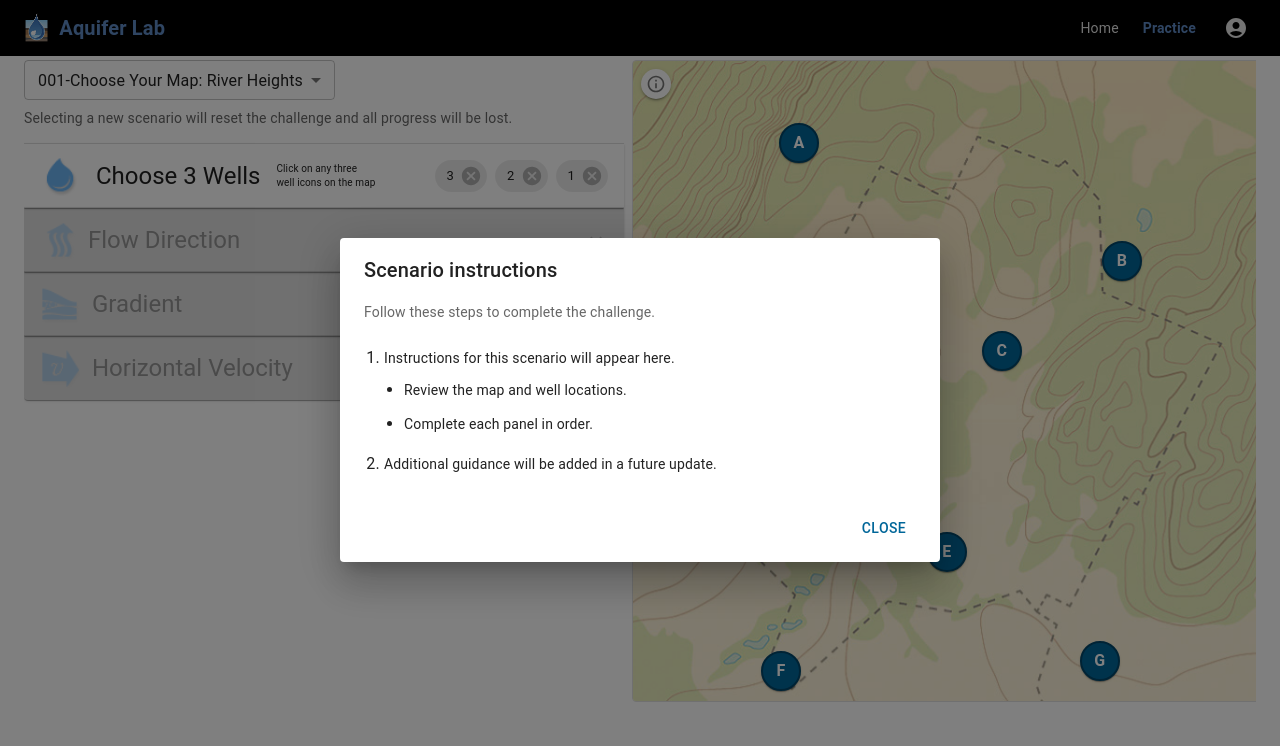
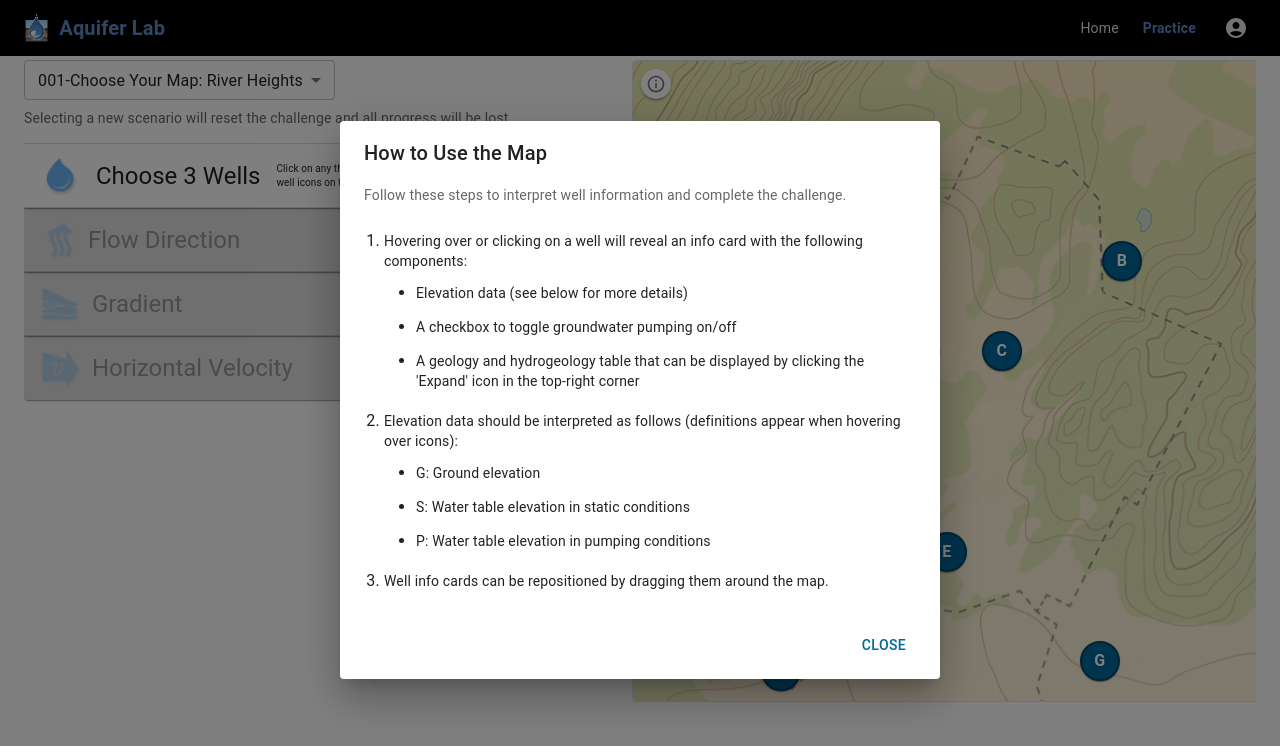
Before and after one commit to Geosyntec/ngwa-hydrogeo-challenge, a React (Vite) app: page /scenario in a window 1280 px wide. Both pictures are taken after a click on the button 656 px from the left and 84 px from the top of the page. Shown: the top 746 px of the page. Built offline with nearby package versions, Linux system fonts and the light colour scheme.

Commit message:
Add detailed map instructions

```diff
--- a/src/features/scenario/components/MapView/ScenarioInfoModal.tsx
+++ b/src/features/scenario/components/MapView/ScenarioInfoModal.tsx
@@ -16,17 +16,28 @@ export type ScenarioInstructionItem = {
 };
 
 /** Placeholder steps until scenario copy is finalized. */
-const PLACEHOLDER_INSTRUCTIONS: ScenarioInstructionItem[] = [
+const MAP_INSTRUCTIONS: ScenarioInstructionItem[] = [
   {
-    primary: "Instructions for this scenario will appear here.",
+    primary:
+      "Hovering over or clicking on a well will reveal an info card with the following components:",
     nestedItems: [
-      "Review the map and well locations.",
-      "Complete each panel in order.",
+      "Elevation data (see below for more details)",
+      "A checkbox to toggle groundwater pumping on/off",
+      "A geology and hydrogeology table that can be displayed by clicking the 'Expand' icon in the top-right corner",
     ],
   },
   {
-    primary: "Additional guidance will be added in a future update.",
+    primary:
+      "Elevation data should be interpreted as follows (definitions appear when hovering over icons):",
+    nestedItems: [
+      "G: Ground elevation",
+      "S: Water table elevation in static conditions",
+      "P: Water table elevation in pumping conditions",
+    ],
   },
+  {
+    primary:"Well info cards can be repositioned by dragging them around the map."
+  }
 ];
 
 export type ScenarioInfoModalProps = {
@@ -40,13 +51,14 @@ export default function ScenarioInfoModal({
 }: ScenarioInfoModalProps) {
   return (
     <Dialog open={open} onClose={onClose} maxWidth="sm" fullWidth>
-      <DialogTitle>Scenario instructions</DialogTitle>
+      <DialogTitle>How to Use the Map</DialogTitle>
       <DialogContent>
         <Typography variant="body2" color="text.secondary" sx={{ mb: 2 }}>
-          Follow these steps to complete the challenge.
+          Follow these steps to interpret well information and complete the
+          challenge.{" "}
         </Typography>
         <List dense disablePadding component="ol" sx={{ pl: 2.5, m: 0 }}>
-          {PLACEHOLDER_INSTRUCTIONS.map((item, index) => (
+          {MAP_INSTRUCTIONS.map((item, index) => (
             <ListItem
               key={index}
               disableGutters
@@ -63,18 +75,7 @@ export default function ScenarioInfoModal({
                 primaryTypographyProps={{ variant: "body2" }}
               />
               {item.nestedItems != null && item.nestedItems.length > 0 ? (
-                <List
-                  dense
-                  disablePadding
-                  component="ul"
-                  sx={{
-                    pl: 2.5,
-                    m: 0,
-                    mt: 0.5,
-                    width: "100%",
-                    listStyleType: "disc",
-                  }}
-                >
+                <List dense disablePadding component="ul" sx={{ pl: 4, m: 0 }}>
                   {item.nestedItems.map((nested, nestedIndex) => (
                     <ListItem
                       key={nestedIndex}
@@ -85,10 +86,7 @@ export default function ScenarioInfoModal({
                         py: 0.25,
                       }}
                     >
-                      <ListItemText
-                        primary={nested}
-                        primaryTypographyProps={{ variant: "body2" }}
-                      />
+                      <ListItemText primary={nested}></ListItemText>
                     </ListItem>
                   ))}
                 </List>
--- a/src/features/scenario/components/MapView/WellInfoCard.tsx
+++ b/src/features/scenario/components/MapView/WellInfoCard.tsx
@@ -62,7 +62,7 @@ export type WellInfoCardProps = {
 
 /**
  * A non-modal hover card that anchors near a well marker.
- * G/S/P and pumping are always visible; Geology & Hydrology is hidden by default
+ * G/S/P and pumping are always visible; Geology & Hydrogeology is hidden by default
  * and toggled with an icon (legacy expand/collapse behavior). Card has a max width
  * with horizontal/vertical scroll when content overflows.
  */
@@ -389,7 +389,7 @@ export default function WellInfoCard({
                       <strong>Geology</strong>
                   </Typography>
                   <Typography variant="subtitle2" sx={{ mb: 0.5,flexGrow:0.5 }}>
-                      <strong>Hydrology</strong>
+                      <strong>Hydrogeology</strong>
                   </Typography>
                   </Box>
                   <Table size="small" sx={{ width: 400 }}>
@@ -420,8 +420,8 @@ export default function WellInfoCard({
               onClick={() => setGeologyExpanded((e) => !e)}
               aria-label={
                 geologyExpanded
-                  ? "Hide Geology & Hydrology"
-                  : "Show Geology & Hydrology"
+                  ? "Hide Geology & Hydrogeology"
+                  : "Show Geology & Hydrogeology"
               }
               sx={{ mt: -0.5, ml: "auto", mr: "24px", flexShrink: 0 }}
             >
--- a/src/features/scenario/components/Panels/FlowDirectionPanel/FlowDirectionPanel.tsx
+++ b/src/features/scenario/components/Panels/FlowDirectionPanel/FlowDirectionPanel.tsx
@@ -50,7 +50,7 @@ export default function FlowDirectionPanel() {
           anchorOrigin={{ vertical: "bottom", horizontal: "left" }}
         autoHideDuration={5000}
         onClose={()=>setFirstChallenge(false)}
-          message = {`Wells selected. Drag well info boxes as needed, hover over elevations for more info, and expand for additional details`}
+          message = {`Wells selected. Click the info icon in the top-left corner of the map for detailed instructions on how to proceed.`}
         />
       <Accordion
       disabled={!ready}
```
